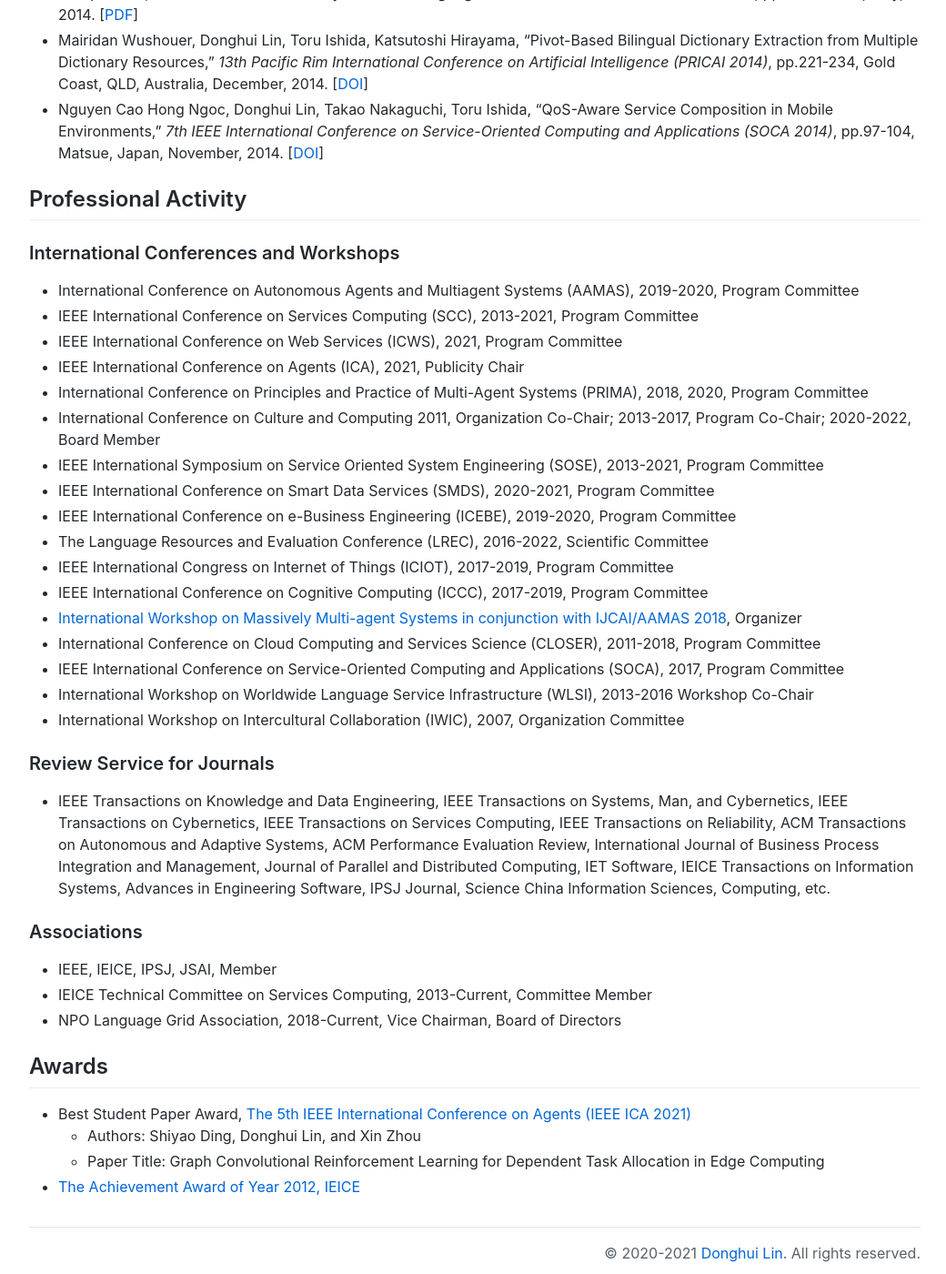
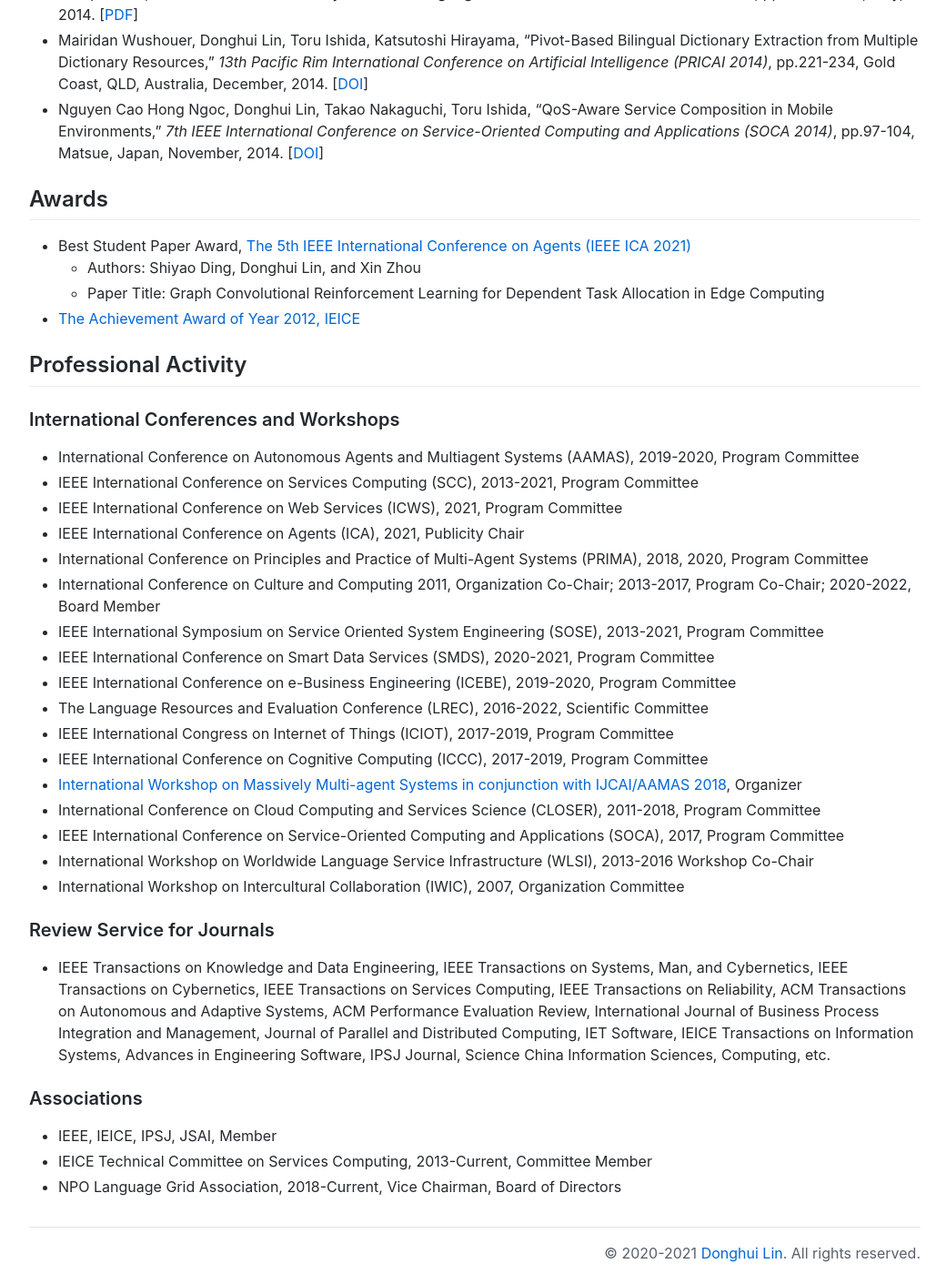
Before and after one commit to lindh/lindh.github.io, a Jekyll site: the page built from index.md, in a window 1280 px wide and 1400 px high, scrolled down 6299 px. Shown: the whole window at 91% size, without its empty margins (118-1158 px from the left). Built offline with Jekyll 4.4.1, drawn with Linux system fonts in a browser that asks for light colours; comment, search, counter and statistics services are not loaded; part of the change alters nothing that is shown.

```diff
--- a/index.md
+++ b/index.md
@@ -140,6 +140,12 @@ My research aims at generating advanced technologies for Internet-based collabor
 - Mairidan Wushouer, Donghui Lin, Toru Ishida, Katsutoshi Hirayama, "Pivot-Based Bilingual Dictionary Extraction from Multiple Dictionary Resources," _13th Pacific Rim International Conference on Artificial Intelligence (PRICAI 2014)_, pp.221-234, Gold Coast, QLD, Australia, December, 2014. [[DOI](https://doi.org/10.1007/978-3-319-13560-1_18)]
 -	Nguyen Cao Hong Ngoc, Donghui Lin, Takao Nakaguchi, Toru Ishida, "QoS-Aware Service Composition in Mobile Environments," _7th IEEE International Conference on Service-Oriented Computing and Applications (SOCA 2014)_, pp.97-104, Matsue, Japan, November, 2014. [[DOI](https://doi.org/10.1109/SOCA.2014.51)]
 
+## Awards
+- Best Student Paper Award, [The 5th IEEE International Conference on Agents (IEEE ICA 2021)](https://sites.google.com/view/ieeeica2021/program/awards?authuser=0)
+  - Authors: Shiyao Ding, Donghui Lin, and Xin Zhou
+  - Paper Title: Graph Convolutional Reinforcement Learning for Dependent Task Allocation in Edge Computing
+- [The Achievement Award of Year 2012, IEICE](https://www.ieice.org/eng/about_ieice/new_honorary_members_award_winners/2012/gyouseki_05e.html)
+
 ## Professional Activity
 
 ### International Conferences and Workshops
@@ -168,9 +174,3 @@ My research aims at generating advanced technologies for Internet-based collabor
 - IEEE, IEICE, IPSJ, JSAI, Member
 - IEICE Technical Committee on Services Computing, 2013-Current, Committee Member
 - NPO Language Grid Association, 2018-Current, Vice Chairman, Board of Directors
-
-## Awards
-- Best Student Paper Award, [The 5th IEEE International Conference on Agents (IEEE ICA 2021)](https://sites.google.com/view/ieeeica2021/program/awards?authuser=0)
-  - Authors: Shiyao Ding, Donghui Lin, and Xin Zhou
-  - Paper Title: Graph Convolutional Reinforcement Learning for Dependent Task Allocation in Edge Computing
-- [The Achievement Award of Year 2012, IEICE](https://www.ieice.org/eng/about_ieice/new_honorary_members_award_winners/2012/gyouseki_05e.html)
```
